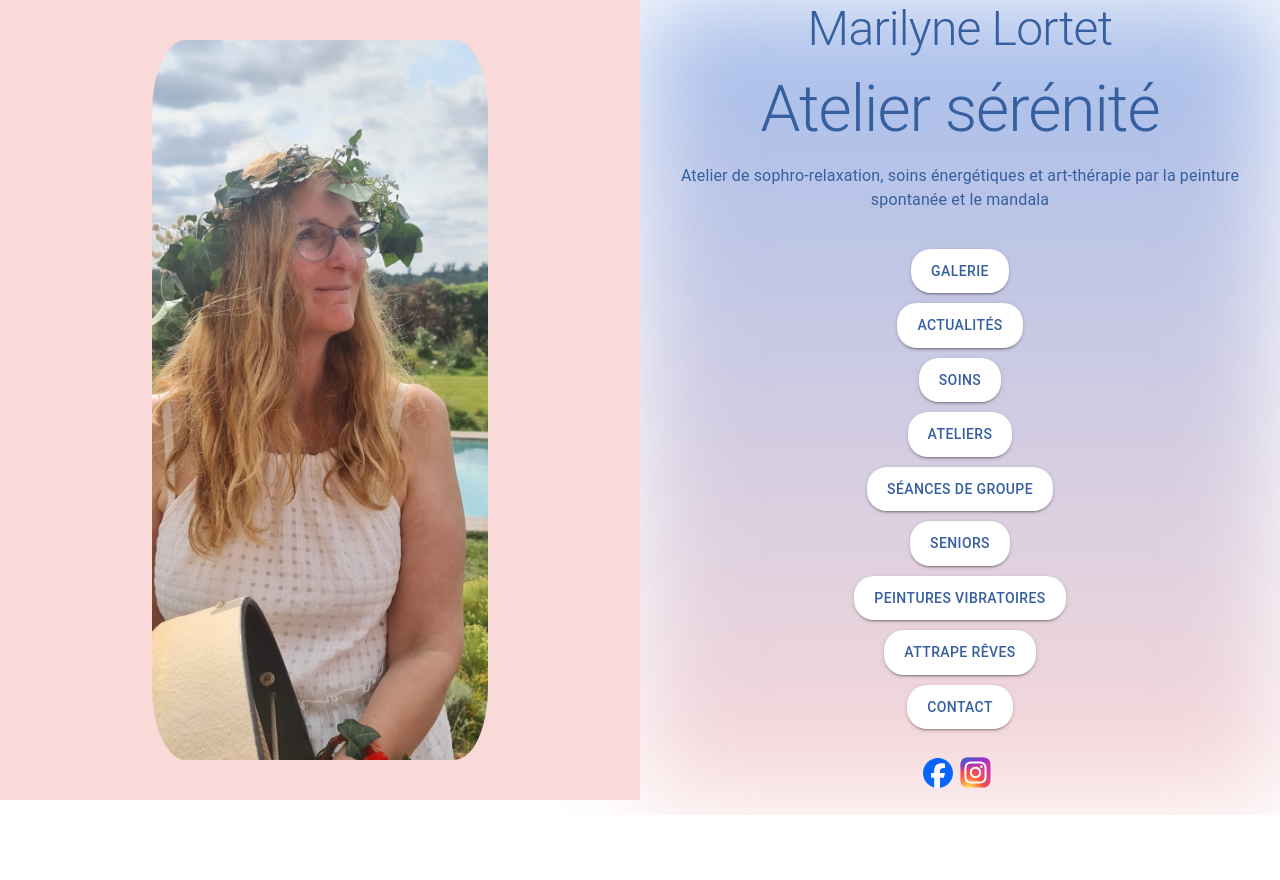
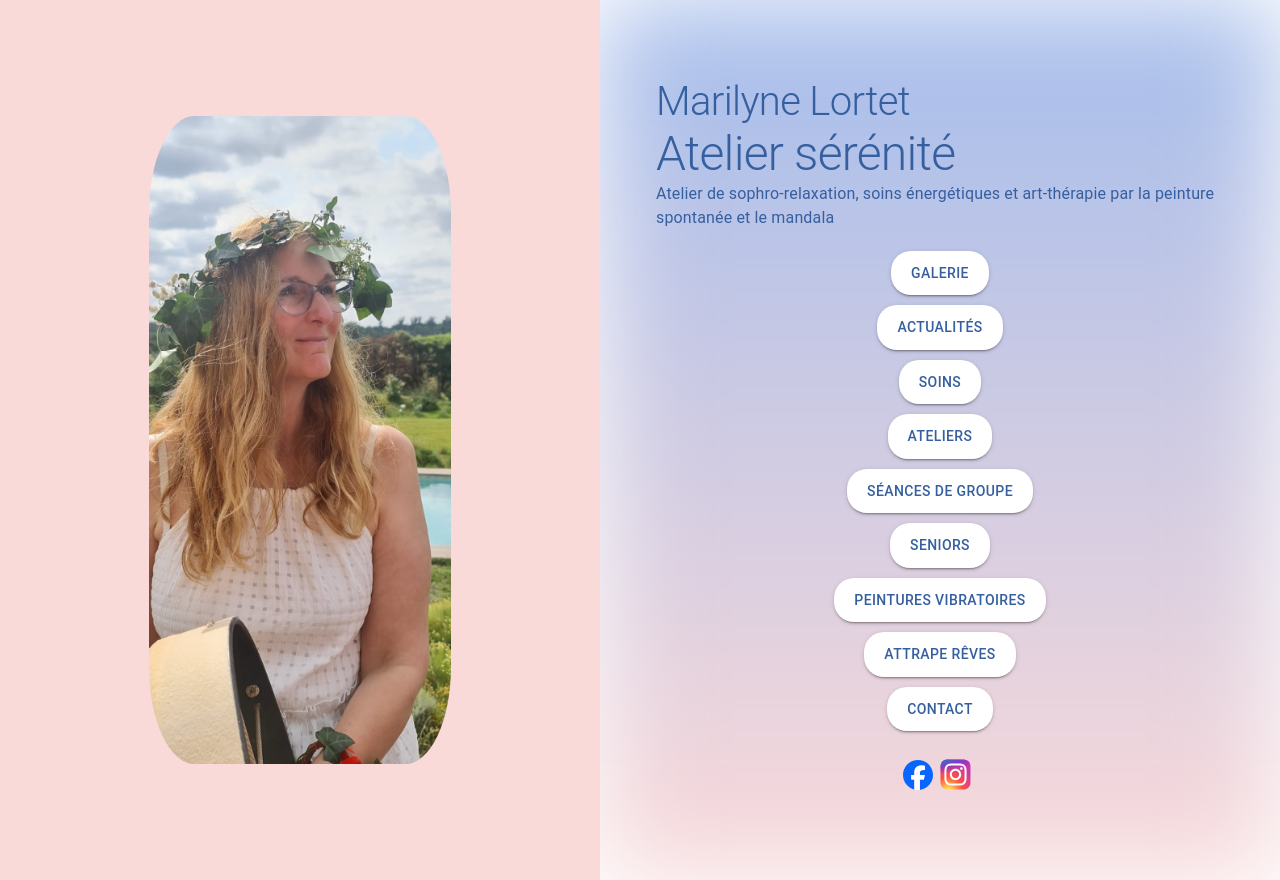
Before and after one commit to mlortet/mlortet.github.io, a React (Create React App) app: page /#/ in a window 1280 px wide. Before the commit the page ends 815 px from the top, so only its background shows below. Built offline with nearby package versions, Linux system fonts and the light colour scheme.

Commit message:
changing homepage title and responsive

```diff
--- a/package.json
+++ b/package.json
@@ -40,6 +40,7 @@
     "tsx": "^4.19.2",
     "typeorm": "^0.3.20",
     "typescript": "^5.6.3",
+    "vercel": "^39.0.2",
     "web-vitals": "^2.1.4"
   },
   "scripts": {
--- a/src/pages/homepage/Homepage.tsx
+++ b/src/pages/homepage/Homepage.tsx
@@ -1,10 +1,5 @@
 import React from "react";
-import {
-  Box,
-  Typography,
-  Button as MuiButton,
-  Link as MuiLink,
-} from "@mui/material";
+import { Box, Typography } from "@mui/material";
 import "./homepage.css";
 import ButtonList from "../../buttons/ButtonList";
 
@@ -13,16 +8,16 @@ const Homepage: React.FC = () => {
     <Box
       display="flex"
       flexDirection={{ xs: "column", md: "row" }}
-      height="100%"
+      height="auto"
+      background-color="red"
     >
       <Box
         flex={1}
-        height={{ xs: "auto", md: "100%" }}
-        width={{ xs: "100%", md: "50%" }}
         bgcolor="#FAD9D9"
         display="flex"
         justifyContent="center"
         alignItems="center"
+        className="image-section"
       >
         <Box className="imgContainer">
           <img
@@ -32,15 +27,14 @@ const Homepage: React.FC = () => {
           />
         </Box>
       </Box>
+
       <Box
         flex={1}
-        height="100%"
-        width={{ xs: "100%", md: "50%" }}
-        color="white"
         display="flex"
         alignItems="center"
         justifyContent="center"
         position="relative"
+        className="text-section"
       >
         <Box
           sx={{
@@ -54,12 +48,7 @@ const Homepage: React.FC = () => {
             zIndex: -1,
           }}
         />
-        <Box
-          position="relative"
-          zIndex={1}
-          p={2}
-          textAlign={{ xs: "center", md: "center" }}
-        >
+        <Box position="relative" zIndex={1} p={2}>
           <Typography variant="h1" className="nameTitle">
             Marilyne Lortet
           </Typography>
--- a/src/pages/homepage/homepage.css
+++ b/src/pages/homepage/homepage.css
@@ -2,20 +2,6 @@
   display: flex;
   flex-direction: column;
   height: 100%;
-}
-
-@media (min-width: 768px) {
-  .container {
-    flex-direction: row;
-  }
-}
-
-.left,
-.right {
-  flex: 1;
-  display: flex;
-  justify-content: center;
-  align-items: center;
 }
 
 .imgContainer {
@@ -27,15 +13,57 @@
 .main-img {
   width: 90%;
   height: auto;
-  max-height: 100vh;
-  border-radius: 10%;
-  margin: auto 0;
+  max-height: 90vh;
+  border-radius: 15%;
+  margin: 2%;
 }
 
-.content {
+.nameTitle {
+  font-size: 2.5rem !important;
+  color: rgba(7, 7, 7, 0.747);
+  margin: 10px 0;
   text-align: center;
 }
 
+.contentTitle {
+  font-size: 3rem !important;
+  color: rgba(7, 7, 7, 0.747);
+  margin: 10px 0;
+  text-align: center;
+}
+
+/* Responsive styles */
+@media (min-width: 768px) {
+  .container {
+    flex-direction: row;
+  }
+
+  .nameTitle {
+    font-size: 2rem; /* Taille desktop */
+    text-align: left;
+  }
+
+  .contentTitle {
+    font-size: 6rem; /* Taille desktop */
+    text-align: left;
+  }
+
+  .image-section {
+    height: auto;
+  }
+
+  .text-section {
+    height: 100vh;
+    padding: 40px; /* Ajout d'espacement autour du texte */
+  }
+}
+
+p {
+  font-size: 1.2rem;
+  color: rgba(7, 7, 7, 0.747);
+}
+
+/* Boutons */
 .buttons {
   display: flex;
   flex-direction: column;
@@ -57,31 +85,3 @@
 .buttons a:hover {
   background-color: #fad9d9;
 }
-
-h1 {
-  font-family: "Homemade Apple";
-  font-weight: 400;
-  font-style: normal;
-  color: rgba(7, 7, 7, 0.747);
-  font-size: 4rem !important;
-}
-
-.nameTitle {
-  font-size: 3rem !important;
-  padding-bottom: 30px;
-}
-
-.contentTitle {
-  min-width: 30%;
-}
-
-.nameTitle,
-.contentTitle,
-p {
-  color: rgba(7, 7, 7, 0.747);
-  padding-bottom: inherit;
-}
-
-p {
-  font-size: 2rem;
-}
```
Also changed, not shown: 1 other file (tests, documents, lock files or other folders).
